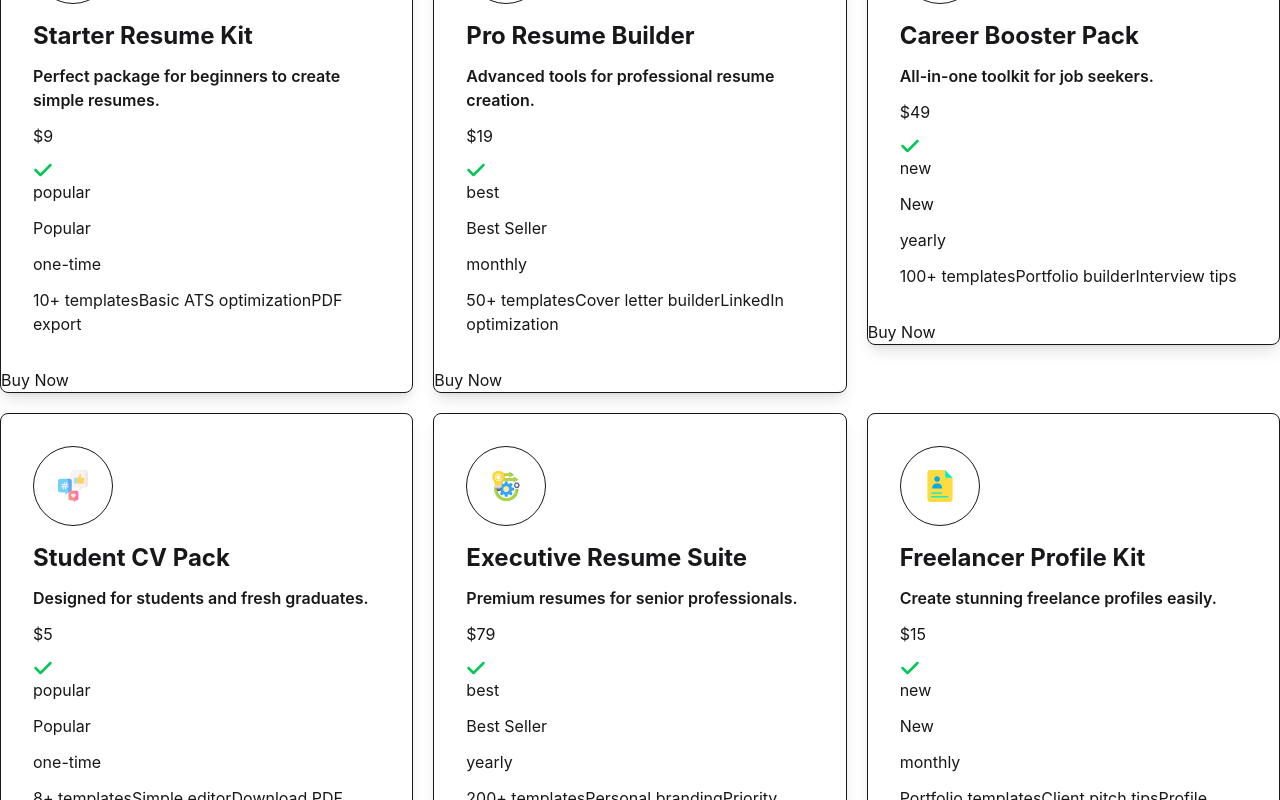
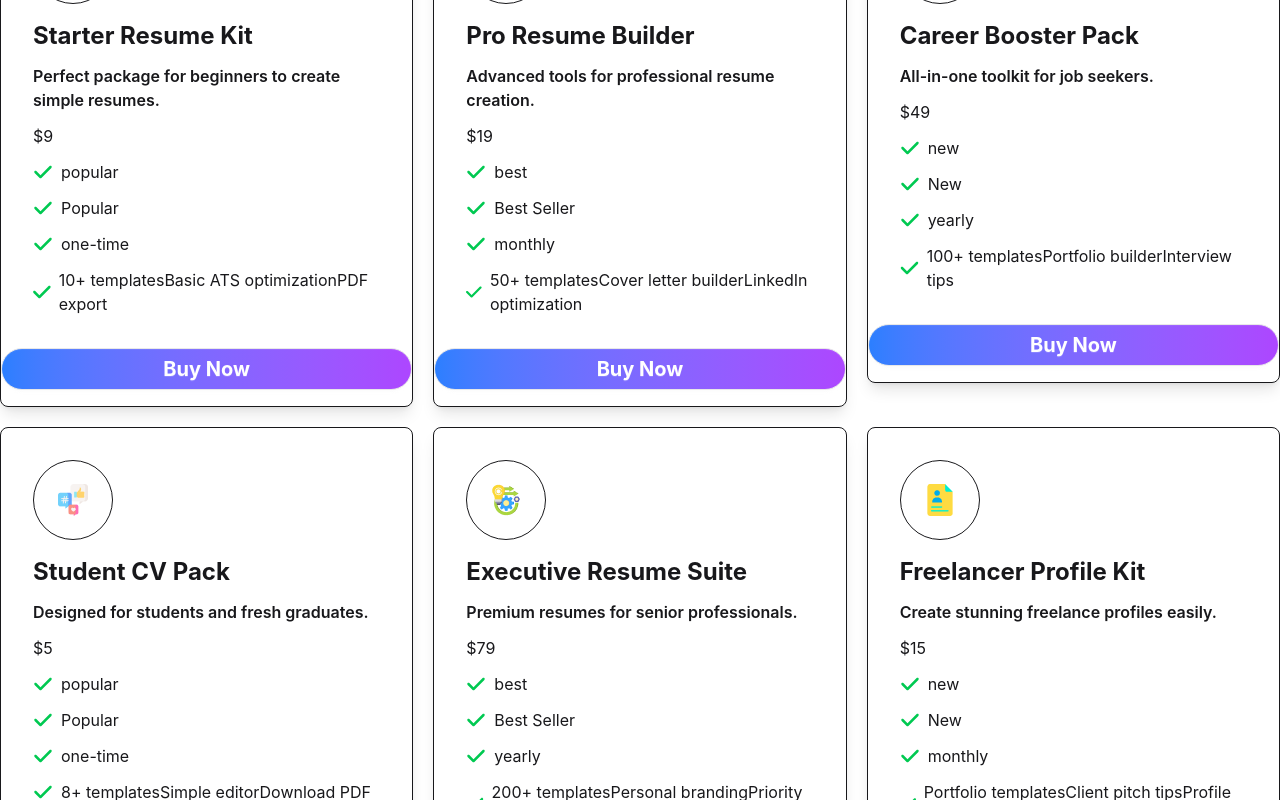
Before and after one commit to sharminkhanam/assignment-six, a React (Vite) app: page / in a window 1280 px wide. Shown: the part 1400-2200 px from the top of the page. Built offline with nearby package versions, Linux system fonts and the light colour scheme.

Commit message:
card updated

```diff
--- a/src/App.jsx
+++ b/src/App.jsx
@@ -34,7 +34,7 @@ console.log(active)
       <NavBar />
 
      <Banner />
-     <Stats></Stats>
+    <Stats></Stats>
      {/* name of each tab group should be unique */}
       <div className="tabs tabs-box justify-center bg-transparent mt-20">
         <input type="radio" name="my_tabs_1" className="tab rounded-full w-40" aria-label="Products"
@@ -53,6 +53,7 @@ console.log(active)
      <Steps></Steps>
 
      <Pricingsection />
+
      <Transform />
      <Footer></Footer>
     </>
--- a/src/components/Card.jsx
+++ b/src/components/Card.jsx
@@ -1,13 +1,6 @@
 import { useState } from "react"
 import { toast } from "react-toastify";
 import { FaCheck } from "react-icons/fa6";
-
-
-
-
-
-
-
 
 
 function Carts ({product, carts, setCarts}) {
@@ -15,7 +8,7 @@ function Carts ({product, carts, setCarts}) {
     const handleBuy = () => {
         setIsBuy(true)
 
-        const isFound = carts.find( item => item.id === product).id;
+        const isFound = carts.find( item => item.id === product.id);
         if(isFound){
             toast.error("item already in cart")
             return ;
@@ -42,21 +35,30 @@ function Carts ({product, carts, setCarts}) {
 
                                     <p className="font-semibold">{product.description}</p>
 
-                                    <div>${product.price}</div>
-                                    <span className="flex gap-2"><h3> <FaCheck className="text-green-500 w-5 h-5 "/>{product.tag}</h3></span>
+                                      <div>${product.price}</div>
+                                   <h3 className="flex gap-2 items-center">
+                                    <FaCheck className="text-green-500 w-5 h-5 "/>{product.tag}</h3>
 
-                                    <h3>{product.tagType}</h3>
-                                    <h3>{product.period}</h3>
-                                    <h3>{product.features}</h3>
+                                    <h3 className="flex gap-2 items-center">
+                                        <FaCheck className="text-green-500 w-5 h-5 "/>{product.tagType}</h3>
+                                    <h3 className="flex gap-2 items-center">
+                                        <FaCheck className="text-green-500 w-5 h-5 "/>{product.period}</h3>
+                                    <h3 className="flex gap-2 items-center">
+                                        <FaCheck className="text-green-500 w-5 h-5 "/>{product.features}</h3>
                                         </div>
 
+                                    </div>
+                                    <button onClick={handleBuy} className="btn bg-gradient-to-r from-blue-500 to-purple-500  btn-block text-white p-5
+                                    rounded-full mb-4
+                                    text-xl text-center font-bold">
+                                        {isBuy? "Buy" : "Buy Now"}</button>
                                 </div>
-                                    <button onClick={handleBuy}>{isBuy? "Buy" : "Buy Now"}</button>
+
 
 
 
                     </div>
-        </div>
+
     )
 }
 
--- a/src/components/Cart.jsx
+++ b/src/components/Cart.jsx
@@ -1,5 +1,5 @@
 import { toast } from "react-toastify"
-
+import { RiDeleteBin6Line } from "react-icons/ri";
 export default function Cart ({carts, setCarts}){
     const totalPrice = carts.reduce((sum , item)=> sum + item.price, 0)
     console.log(carts)
@@ -22,16 +22,17 @@ export default function Cart ({carts, setCarts}){
                 {
                 carts.map((item) => <div key={item.id}>
                     <div>
-                        {item.icon}
+                        <span className="flex gap-2">
+                         <img src={item.icon} alt="icon"  className="mx-auto"/>
+                         {item.name}
+                        </span>
                     </div>
-                    <div>
-                        {item.title}
-                    </div>
+
                     <div className="flex gap-2">
                          <div>
                         {item.price}
                     </div>
-                    <button onClick = {()=>handleDelete(item)} className="btn ">x</button>
+                    <button onClick = {()=>handleDelete(item)} className="btn "><RiDeleteBin6Line /></button>
                     </div>
 
                 </div>)
```
